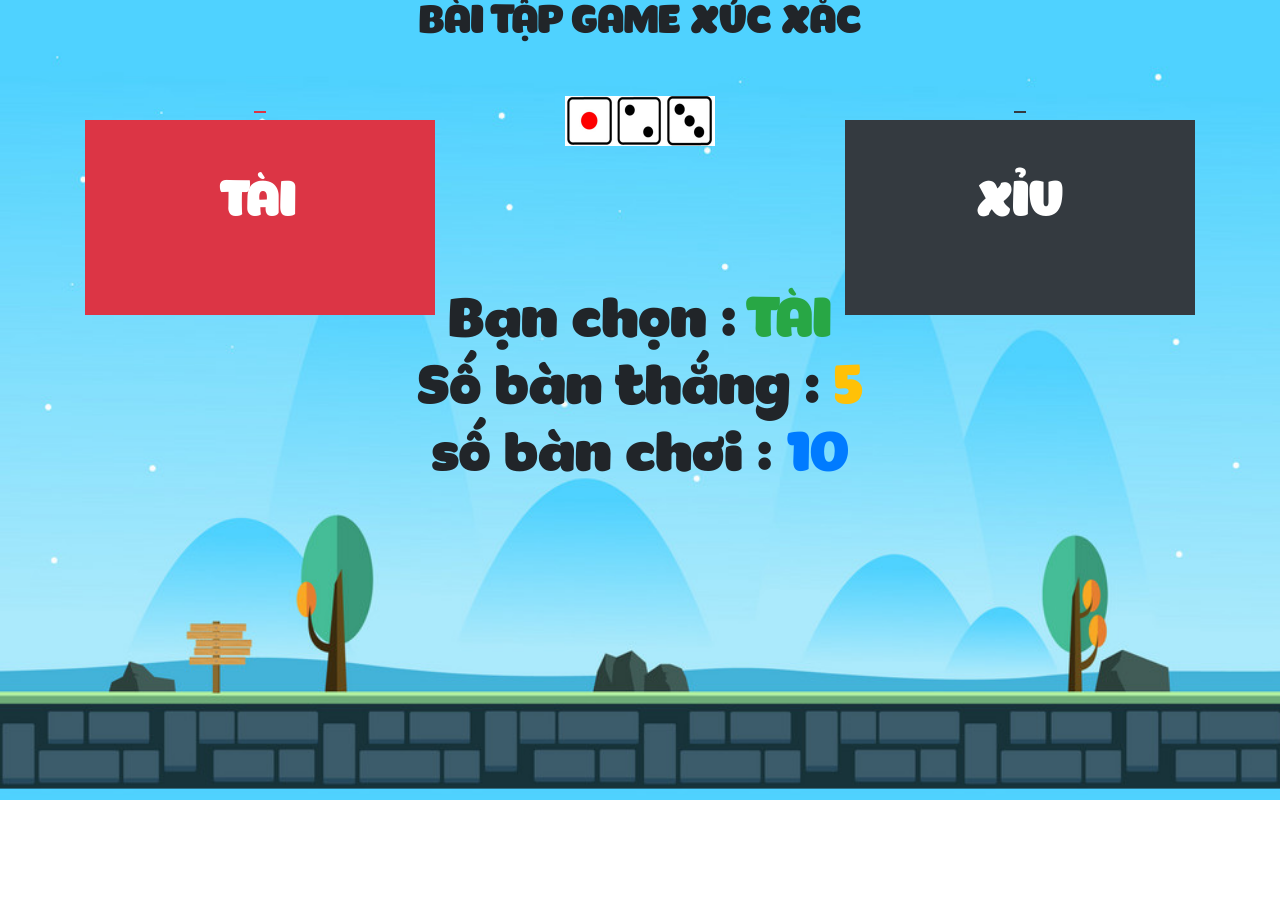
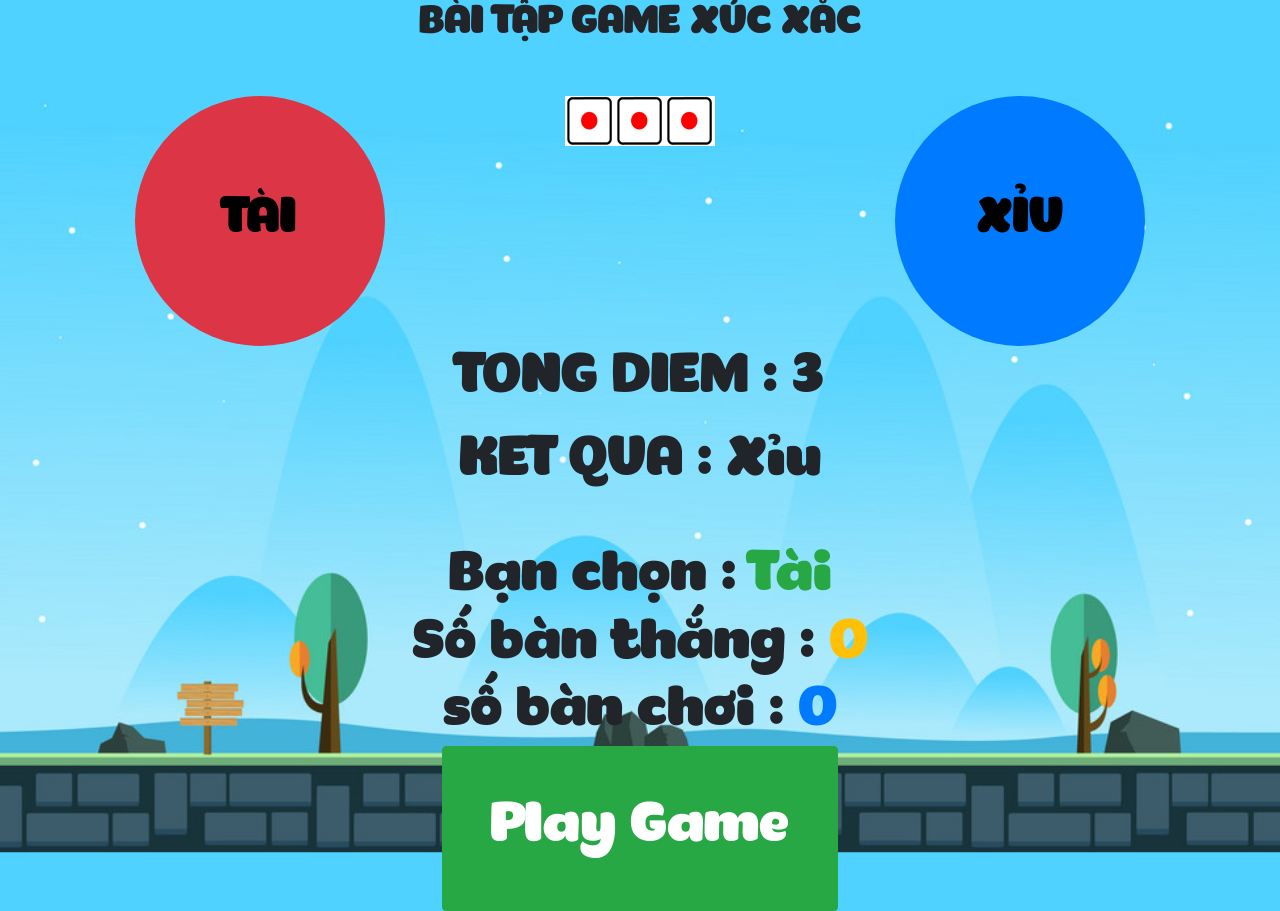
Before and after one commit to nqt2402/TrainingReactJS, a React (Create React App) app: page / in a window 1280 px wide. Before the commit the page ends 800 px from the top, so only its background shows below. Built offline with nearby package versions, Linux system fonts and the light colour scheme.

Commit message:
'done-demo-gameXX'

```diff
--- a/src/DemoRedux/BTGameXucXac/BTGameXucXac.css
+++ b/src/DemoRedux/BTGameXucXac/BTGameXucXac.css
@@ -4,7 +4,7 @@
 }
 
 .bgGameXucXac {
-  position: fixed;
+  position: relative;
   width: 100%;
   height: 100%;
   top: 0;
--- a/src/DemoRedux/BTGameXucXac/BTGameXucXac.js
+++ b/src/DemoRedux/BTGameXucXac/BTGameXucXac.js
@@ -1,19 +1,45 @@
 import React, { Component } from 'react';
+import { connect } from 'react-redux';
 import './BTGameXucXac.css';
 import KetQuaTroChoi from './KetQuaTroChoi';
 import XucXac from './XucXac';
 
+class BTGameXucXac extends Component {
 
-export default class BTGameXucXac extends Component {
+    renderKetQua = () => {
+        let { tongDiem, ketQua } = this.props;
+        return (
+            <div className="text-center display-4">
+                <p>TONG DIEM : {tongDiem}</p>
+                <p>KET QUA : {ketQua}</p>
+            </div>
+        )
+    }
     render() {
         return (
             <div className="bgGameXucXac">
                 <h1 className="text-center">BÀI TẬP GAME XÚC XẮC</h1>
-
                 <XucXac />
-
+                {this.renderKetQua()}
                 <KetQuaTroChoi />
             </div>
         )
     }
 }
+
+const mapStateToProps = (state) => {
+    let mangXucXac = state.baiTapGameReducer.mangXucXac;
+
+    let tongDiem = mangXucXac.reduce((tongDiem, xucXac) => {
+        return tongDiem += xucXac.diem;
+    }, 0)
+
+    let ketQua = tongDiem > 11 ? 'Tài' : 'Xỉu';
+
+    return {
+        tongDiem: tongDiem,
+        ketQua: ketQua
+    }
+}
+
+export default connect(mapStateToProps, null)(BTGameXucXac)
--- a/src/DemoRedux/BTGameXucXac/KetQuaTroChoi.js
+++ b/src/DemoRedux/BTGameXucXac/KetQuaTroChoi.js
@@ -1,20 +1,48 @@
 import React, { Component } from 'react'
+//Thư viện kết nối với store của redux
+import { connect } from 'react-redux';
+//export default
+class KetQuaTroChoi extends Component {
+    render() {
+        let { stateGame } = this.props;
+        // this.props.dispatch
 
-export default class KetQuaTroChoi extends Component {
-    render() {
         return (
-            <div className="container text-center">
+            <div className="container text-center mt-5">
                 <div className="display-4">
-                    Bạn chọn : <span className="text-success">TÀI</span>
+                    Bạn chọn : <span className="text-success">{stateGame.banChon}</span>
                 </div>
                 <div className="display-4">
-                    Số bàn thắng : <span className="text-warning">5</span>
+                    Số bàn thắng : <span className="text-warning">{stateGame.soBanThang}</span>
                 </div>
                 <div className="display-4">
-                    số bàn chơi : <span className="text-primary">10</span>
+                    số bàn chơi : <span className="text-primary">{stateGame.tongSoBanChoi}</span>
                 </div>
-
+                <div className="display-4">
+                    <button onClick={() => {
+                        //Cách 2: sử dụng this.props.dispatch(action) thay vì dùng mapDispatchToProps
+                        //Tạo ra 1 action
+                        const action = {
+                            type: 'PLAY_GAME'
+                        }
+                        //Đưa action lên reducer
+                        this.props.dispatch(action);
+                    }} className="btn btn-success p-5"><span className="w-25 display-4">Play Game</span></button>
+                </div>
             </div>
         )
     }
 }
+
+//Viết hàm lấy giá trị từ store redux về biến thành props của component
+const mapStateToProps = (state) => {//state đại diện cho RootReducer, param chuẩn mới là state, chuẩn cũ là rootReducer
+
+    //return ra props
+    return {
+        stateGame: state.baiTapGameReducer,
+        // banChon:rootReducer.baiTapGameReducer.banChon,
+    }
+
+}
+//Dùng this.props.dispatch(action) thay vì dùng mapDispatchToProps
+export default connect(mapStateToProps)(KetQuaTroChoi)
--- a/src/DemoRedux/BTGameXucXac/XucXac.js
+++ b/src/DemoRedux/BTGameXucXac/XucXac.js
@@ -1,27 +1,82 @@
 import React, { Component } from 'react'
 
-export default class XucXac extends Component {
+import { connect } from 'react-redux';
+//export default
+class XucXac extends Component {
+    //CSS
+    buttonCSS = { border: 'none',outLine:'none', width: 250, height: 250, fontSize: 50, borderRadius: "50%" };
+
     render() {
+        let { mangXucXac } = this.props;
+
+        const renderXucXac = () => {
+            return mangXucXac.map((item, index) => {
+                return <img key={index} src={item.hinhAnh} alt={item.hinhAnh} width="50" />
+
+            })
+        }
+
         return (
             <div className="container mt-5">
                 <div className="row text-center">
                     <div className="col-4">
-                        <button style={{ border: 'none' }} className="bg-danger"></button>
-                        <div style={{ fontSize: 50 }} className="p-5 bg-danger text-white w-100 h-100">TÀI</div>
+                        <button onClick={() => {
+                            this.props.chonTaiXiu('Tài')
+                        }} style={this.buttonCSS} className="bg-danger">TÀI</button>
+                        {/* <div style={{ fontSize: 50 }} className="p-5 bg-danger text-white w-100 h-100">
+                        </div> */}
                     </div>
 
                     <div className="col-4">
-                        <img src="./img/1.png" width="50" />
-                        <img src="./img/2.png" width="50" />
-                        <img src="./img/3.png" width="50" />
+                        {renderXucXac()}
+                        {/* duyệt mảng động thay vì để từng thẻ img */}
+                        {/* <img src={mangXucXac[0].hinhAnh} width="50" />
+                        <img src={mangXucXac[1].hinhAnh} width="50" />
+                        <img src={mangXucXac[2].hinhAnh} width="50" /> */}
                     </div>
 
                     <div className="col-4">
-                        <button style={{ border: 'none' }} className="bg-dark"></button>
-                        <div style={{ fontSize: 50 }} className="p-5 bg-dark text-white w-100 h-100">XỈU</div>
+                        <button onClick={() => {
+                            this.props.chonTaiXiu('Xỉu')
+                        }} style={this.buttonCSS} className="bg-primary">XỈU</button>
+                        {/* <div style={{ fontSize: 50 }} className="p-5 bg-dark text-white w-100 h-100"></div> */}
                     </div>
                 </div>
             </div>
         )
     }
 }
+
+//Cách viết 1:
+// const mapStateToProps = (state) => {//state là rootReducer
+
+//     return {
+//         mangXucXac: state.baiTapGameReducer.mangXucXac,
+//     }
+// }
+
+//Cách viết 2: arrow func => return về object sẽ là return {} = ({})
+const mapStateToProps = (state) => ({//state là rootReducer
+    mangXucXac: state.baiTapGameReducer.mangXucXac,
+})
+
+const mapDispatchToProps = (dispatch) => {
+
+    return {
+        chonTaiXiu: (giaTri) => {
+
+            console.log(giaTri);
+
+            //Gửi giá trị được chọn lên redux
+            const action={
+                type:'CHON_TAI_XIU',
+                giaTri //dùng tên cùng với param cho code ngắn gọn
+            }
+
+            //Gửi lên redux
+            dispatch(action);
+        }
+    }
+}
+
+export default connect(mapStateToProps,mapDispatchToProps)(XucXac)
--- a/src/redux/configStore.js
+++ b/src/redux/configStore.js
@@ -1,13 +1,14 @@
 import { combineReducers, createStore } from "redux";
 import { gioHangReducer } from "./reducers/GioHangReducer";
-
-
-
+import { baiTapGameReducer } from "./reducers/BTGameXucXacReducer"
 
 const rootReducer = combineReducers({
 
     gioHangReducer: gioHangReducer,//Vế phải là tách thành 1 component riêng
     //state theo từng nghiệp vụ
+
+    baiTapGameReducer, //trong file BTGameXucXacReducer.js
+
 });
 
 export const store = createStore(rootReducer);
--- /dev/null
+++ b/src/redux/reducers/BTGameXucXacReducer.js
@@ -0,0 +1,54 @@
+
+const stateDefault = {
+    banChon: 'Tài',
+    soBanThang: 0,
+    tongSoBanChoi: 0,
+
+    mangXucXac: [
+        { diem: 1, hinhAnh: './img/1.png' },
+        { diem: 1, hinhAnh: './img/1.png' },
+        { diem: 1, hinhAnh: './img/1.png' },
+    ]
+
+}
+
+export const baiTapGameReducer = (state = stateDefault, action) => {
+
+    switch (action.type) {
+        case 'CHON_TAI_XIU': {
+            state.banChon = action.giaTri;
+
+            return { ...state };
+        }
+
+        case 'PLAY_GAME': {
+            //Xử lí random
+            //B1:Tạo ra mảng xx ngẫu nhiên
+            let mangXXNN = [];
+            for (let i = 0; i < 3; i++) {
+                //Tạo ra số ngẫu nhiên
+                let soNgauNhien = (Math.floor(Math.random() * 6)) + 1;
+                //Tạo ra 3 object ngẫu nhiên
+                let xxNN = { diem: soNgauNhien, hinhAnh: `./img/${soNgauNhien}.png`, };
+                mangXXNN.push(xxNN);
+            }
+
+            //Gán mảng xúc xắc ngẫu nhiên bằng mảng xúc xắc
+            state.mangXucXac = mangXXNN;
+            console.log('play game');
+            //Xử lí kết quả
+            let tongDiem = mangXXNN.reduce((tongDiem, xucXac, index) => {
+                return tongDiem += xucXac.diem;
+            }, 0);
+
+            if ((tongDiem >= 11 && state.banChon === "Tài") || (tongDiem < 11 && state.banChon === "Xỉu")) {
+                state.soBanThang += 1;
+            }
+            state.tongSoBanChoi += 1;
+
+            return { ...state };
+        }
+        //default nếu không có xảy ra action nào thì trả về state mặc định
+        default: return { ...state }
+    }
+}
```
Also changed, not shown: 1 other file (tests, documents, lock files or other folders).
